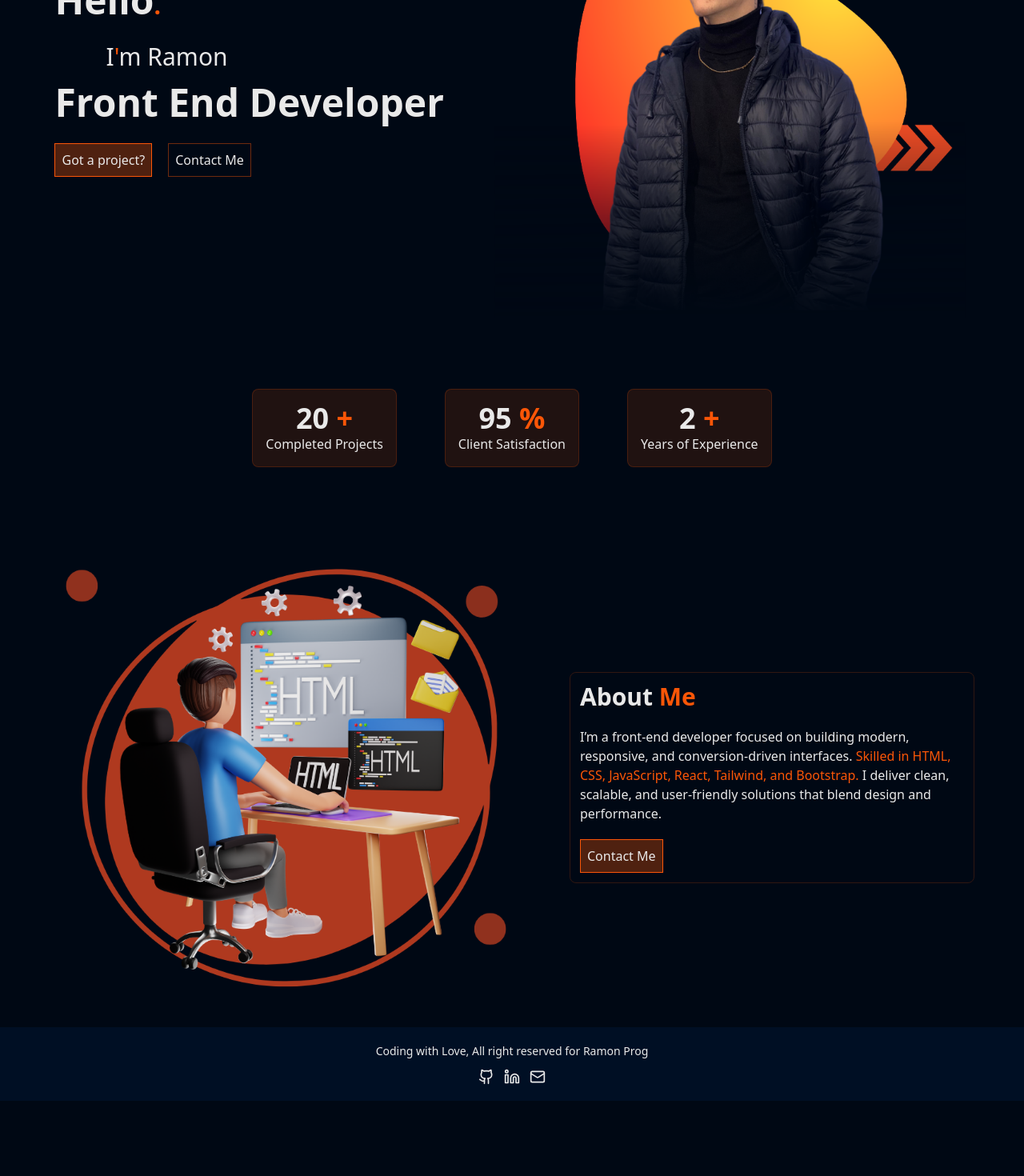
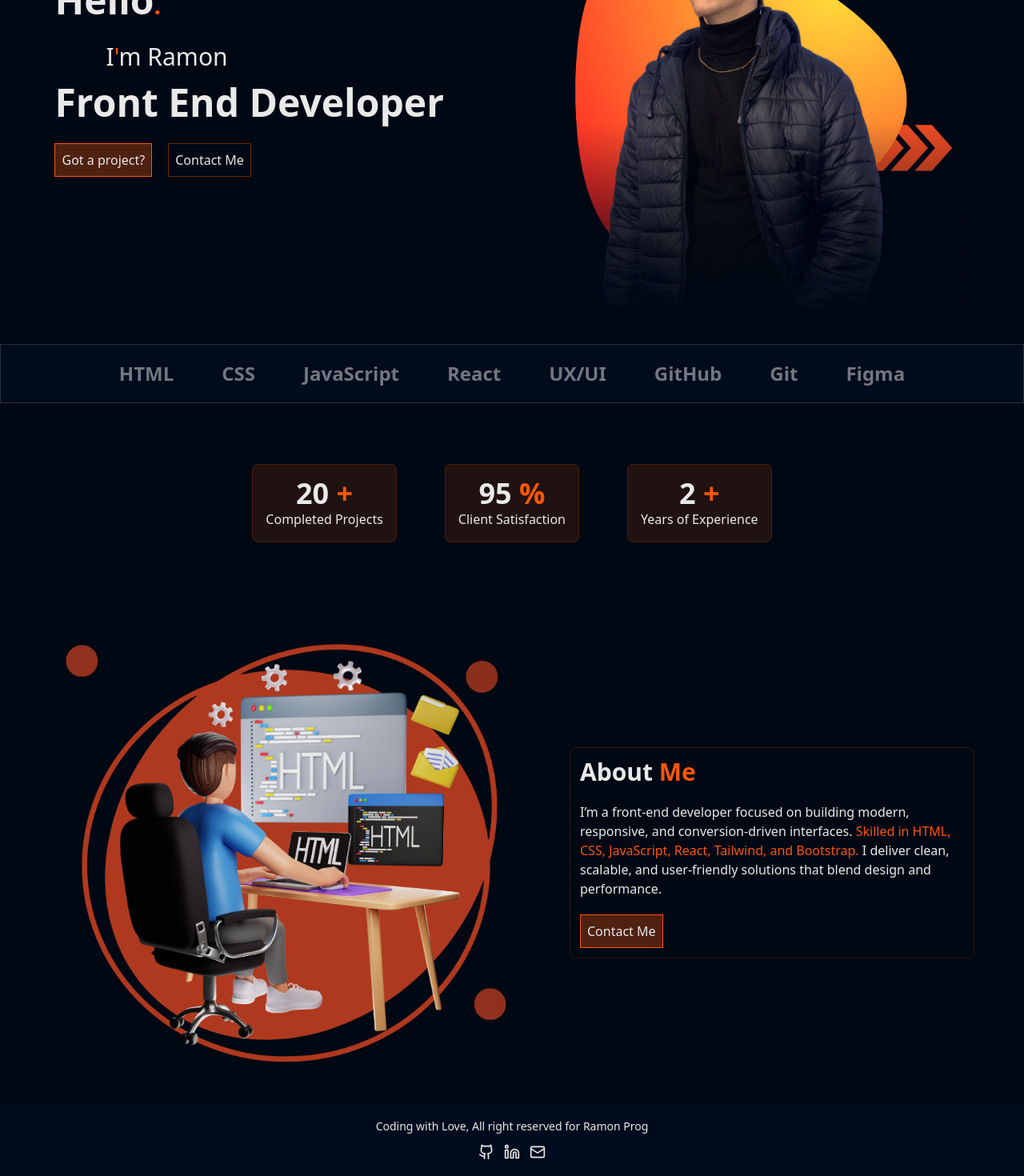
Before and after one commit to ramoncode-exe/my-dev-portfolio, a React (Vite) app: page / in a window 1280 px wide. Shown: the part 294-1764 px from the top of the page at 80% size. Before the commit the page ends 1670 px from the top, so only its background shows below. Built offline with nearby package versions, Linux system fonts and the light colour scheme.

Commit message:
Skills Section

```diff
--- a/src/App.jsx
+++ b/src/App.jsx
@@ -2,7 +2,9 @@ import Header from './components/Header.jsx';
 import Home from './components/Home.jsx';
 import Datas from './components/Datas.jsx';
 import About from './components/About.jsx';
+import Skills from './components/Skills.jsx';
 import Footer from './components/Footer.jsx';
+
 
 
 function App(){
@@ -10,6 +12,7 @@ function App(){
     <div>
       <Header />
       <Home />
+      <Skills />
       <Datas />
       <About />
       <Footer />
--- a/src/components/Footer.jsx
+++ b/src/components/Footer.jsx
@@ -4,12 +4,12 @@ import { Github, Linkedin, Mail  } from 'lucide-react';
 
 function Footer(){
     return(
-        <div className="bg-[#000f24] p-5 items-center text-center">
+        <div className="bg-[#000f2490] p-5 items-center text-center">
             <p className="text-sm">Coding with Love, All right reserved for Ramon Prog</p>
             <div className="flex flex-row items-center justify-center gap-3 mt-3">
-                <Github className="w-5 h-5 hover:text-[#fb5607]" />
-                <Linkedin className="w-5 h-5 hover:text-[#fb5607]" />
-                <Mail className="w-5 h-5 hover:text-[#fb5607]" />
+                <a href="https://github.com/ramoncode-exe" target="_blank"><Github className="w-5 h-5 hover:text-[#fb5607]" /></a>
+                <a href="https://www.linkedin.com/in/ramon-patrick-0a8a47333/" target="_blank"><Linkedin className="w-5 h-5 hover:text-[#fb5607]" /></a>
+                <a href="https://mail.google.com/mail/u/1/#inbox" target="_blank"><Mail className="w-5 h-5 hover:text-[#fb5607]" /></a>
             </div>
         </div>
     );
--- /dev/null
+++ b/src/components/Skills.jsx
@@ -0,0 +1,34 @@
+import { motion } from "framer-motion";
+
+function Skills(){
+    return(
+        <div className="flex flex-row gap-15 bg-[#] items-center justify-center border border-[#cccccc30] mt-5 mb-5 bg-[#000f2480] p-5 max-lg:flex-wrap">
+            <div>
+                <motion.p initial={{ x:+200, opacity: 0 }} animate={{ x:0, opacity: 1 }} transition={{ duration: 1.5, ease: 'easeOut' }} className="text-2xl text-[#cccccc90] font-bold">HTML</motion.p>
+            </div>
+            <div>
+                <motion.p initial={{ x:+200, opacity: 0 }} animate={{ x:0, opacity: 1 }} transition={{ duration: 1.5, ease: 'easeOut' }} className="text-2xl text-[#cccccc90] font-bold">CSS</motion.p>
+            </div>
+            <div>
+                <motion.p initial={{ x:+200, opacity: 0 }} animate={{ x:0, opacity: 1 }} transition={{ duration: 1.5, ease: 'easeOut' }} className="text-2xl text-[#cccccc90] font-bold">JavaScript</motion.p>
+            </div>
+            <div>
+                <motion.p initial={{ x:+200, opacity: 0 }} animate={{ x:0, opacity: 1 }} transition={{ duration: 1.5, ease: 'easeOut' }} className="text-2xl text-[#cccccc90] font-bold">React</motion.p>
+            </div>
+            <div>
+                <motion.p initial={{ x:+200, opacity: 0 }} animate={{ x:0, opacity: 1 }} transition={{ duration: 1.5, ease: 'easeOut' }} className="text-2xl text-[#cccccc90] font-bold">UX/UI</motion.p>
+            </div>
+            <div>
+                <motion.p initial={{ x:+200, opacity: 0 }} animate={{ x:0, opacity: 1 }} transition={{ duration: 1.5, ease: 'easeOut' }} className="text-2xl text-[#cccccc90] font-bold">GitHub</motion.p>
+            </div>
+            <div>
+                <motion.p initial={{ x:+200, opacity: 0 }} animate={{ x:0, opacity: 1 }} transition={{ duration: 1.5, ease: 'easeOut' }} className="text-2xl text-[#cccccc90] font-bold">Git</motion.p>
+            </div>
+            <div>
+                <motion.p initial={{ x:+200, opacity: 0 }} animate={{ x:0, opacity: 1 }} transition={{ duration: 1.5, ease: 'easeOut' }} className="text-2xl text-[#cccccc90] font-bold">Figma</motion.p>
+            </div>
+        </div>
+    );
+}
+
+export default Skills;
```
